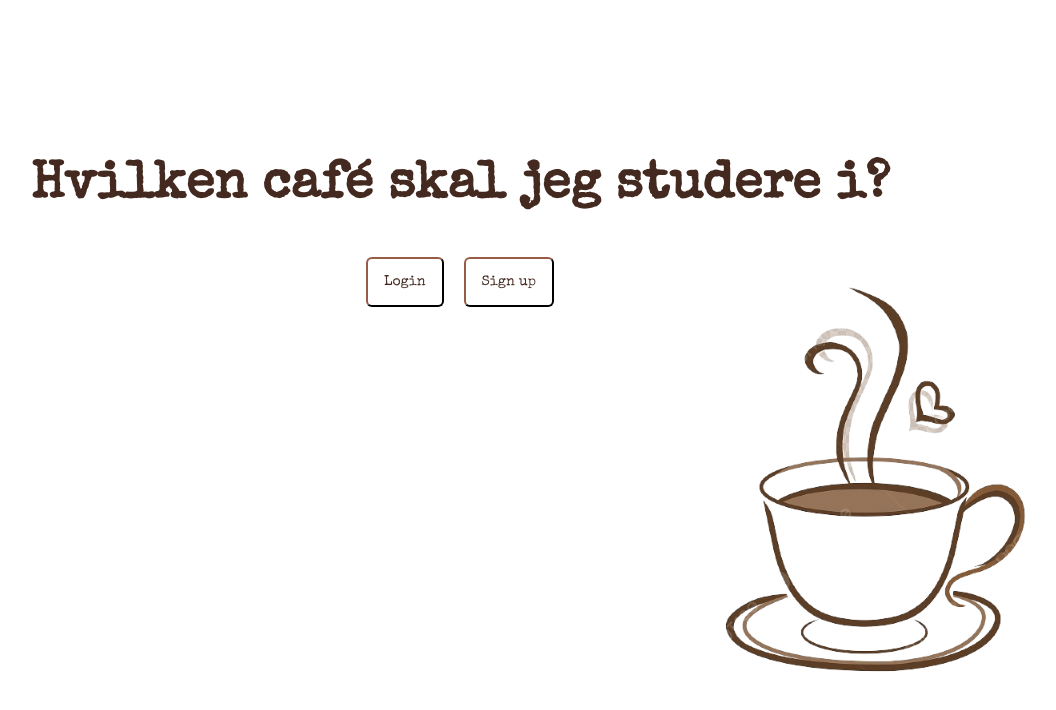
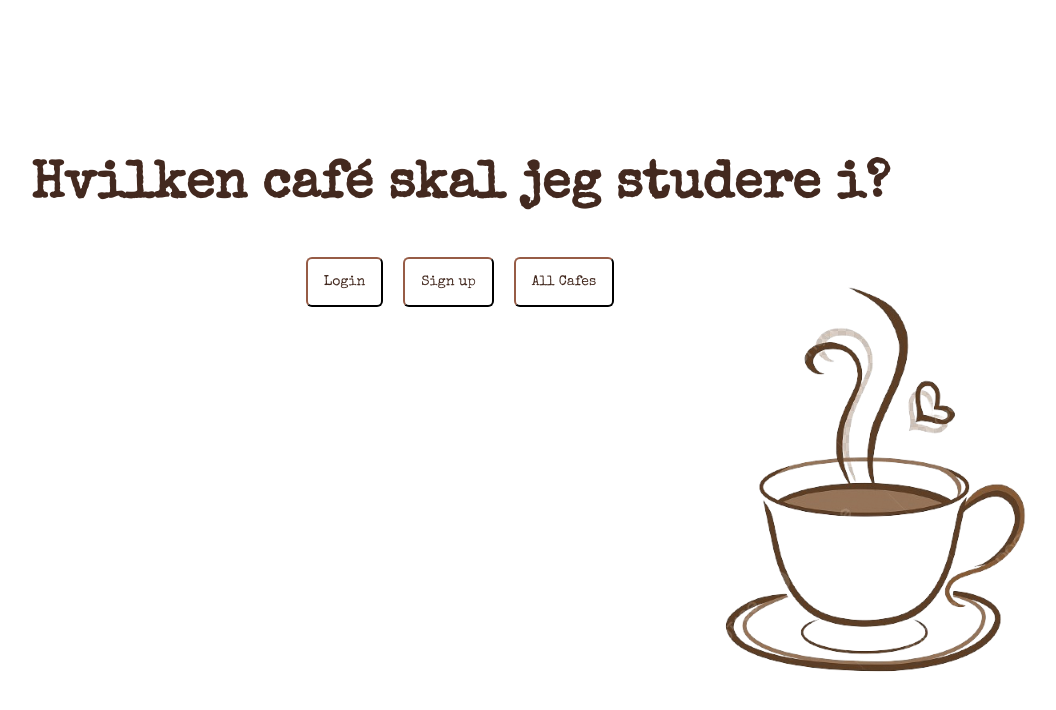
Before and after one commit to ViktorBach/Portfolio6BackendAPI, a website: page index.html in a window 1280 px wide. Shown: the whole page, without its empty margins (180-1236 px from the left). Drawn offline with nearby package versions, Linux system fonts and the light colour scheme; a web font is replaced by a local one.

Commit message:
button to cafelist

```diff
--- a/index.html
+++ b/index.html
@@ -11,6 +11,9 @@
   <section class="buttons">
     <button class="log-in">Login</button>
     <button class="sign-up">Sign up</button>
+    <a href="cafelist.html">
+      <button id="cafe-list">All Cafes</button>
+    </a>
   </section>
   <section class="user-input">
     <div class="login">
--- a/style.css
+++ b/style.css
@@ -48,6 +48,16 @@ ul li {
     font-size: 14px;
 }
 
+#cafe-list {
+    margin: 10px;
+    padding: 16px;
+    border-radius: 6px;
+    background-color: white;
+    border-color: #43291f;
+    color: #43291f;
+    font-size: 14px;
+}
+
 .log-in:hover, .log-in:active {
     background-color: #43291f;
     color: white;
@@ -55,6 +65,12 @@ ul li {
 }
 
 .sign-up:hover, .sign-up:active {
+    background-color: #43291f;
+    color: white;
+    cursor: pointer;
+}
+
+#cafe-list:hover, #cafe-list:active {
     background-color: #43291f;
     color: white;
     cursor: pointer;
```
Also changed, not shown: 1 other file.
